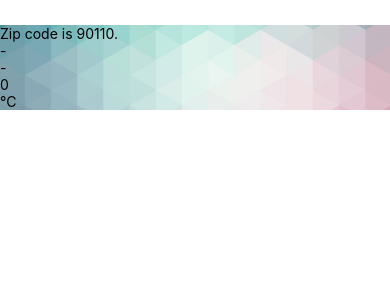
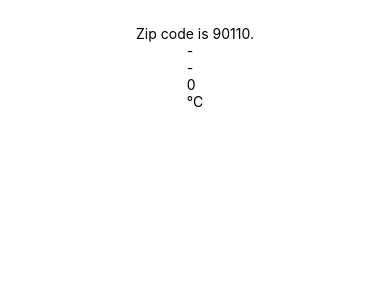
Before and after one commit to rachtikarn/wt-app, a React Native app: screen / in a window 390 px wide. Shown: the top 300 px of the page. Built offline with nearby package versions, Linux system fonts and the light colour scheme.

Commit message:
Flex Box

```diff
--- a/App.js
+++ b/App.js
@@ -5,6 +5,8 @@ export default class App extends React.Component {
  render() {
  return (
  <Weather zipCode="90110"/>
+
+
  );
  }
 }
--- a/components/Forecast.js
+++ b/components/Forecast.js
@@ -2,6 +2,7 @@ import React from 'react';
 import { StyleSheet, Text, View } from 'react-native';
 
 export default class Forecast extends React.Component {
+
     render() {
     return (
     <View>
@@ -9,6 +10,7 @@ export default class Forecast extends React.Component {
     <Text>{this.props.description}</Text>
     <Text>{this.props.temp}</Text>
     <Text>°C</Text>
+
     </View>
     );
     }
--- a/components/Weather.js
+++ b/components/Weather.js
@@ -15,15 +15,22 @@ export default class Weather extends React.Component {
     render() {
     return (
     <View style={styles.container}>
-    <ImageBackground source={require('../bg.jpeg')} style={styles.backdrop}>
-    <Text>Zip code is {this.props.zipCode}.</Text>
-    <Forecast {...this.state.forecast} />
-    </ImageBackground>
+
+            <Text>Zip code is {this.props.zipCode}.</Text>
+            <Forecast {...this.state.forecast} />
+
+
     </View>
-    );
-    }
+            );
+        }
    }
    const styles = StyleSheet.create({
-    container: { paddingTop: 25 },
+    container: {
+        paddingTop: 25,
+        flexDirection:'column',
+        justifyContent:'center',
+        alignItems:'center'
+    },
     backdrop: { width: '100%', height: '100%'},
+
    });
```
